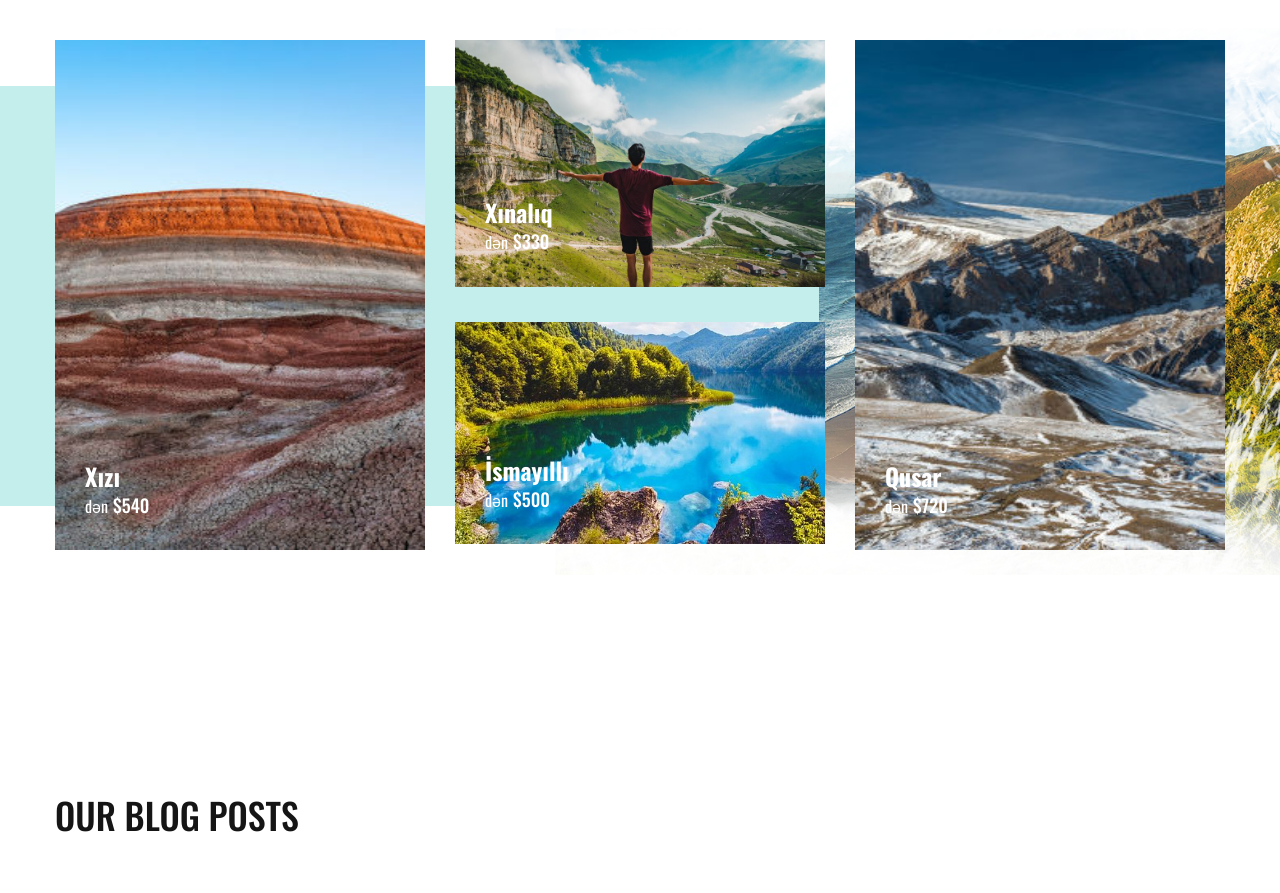
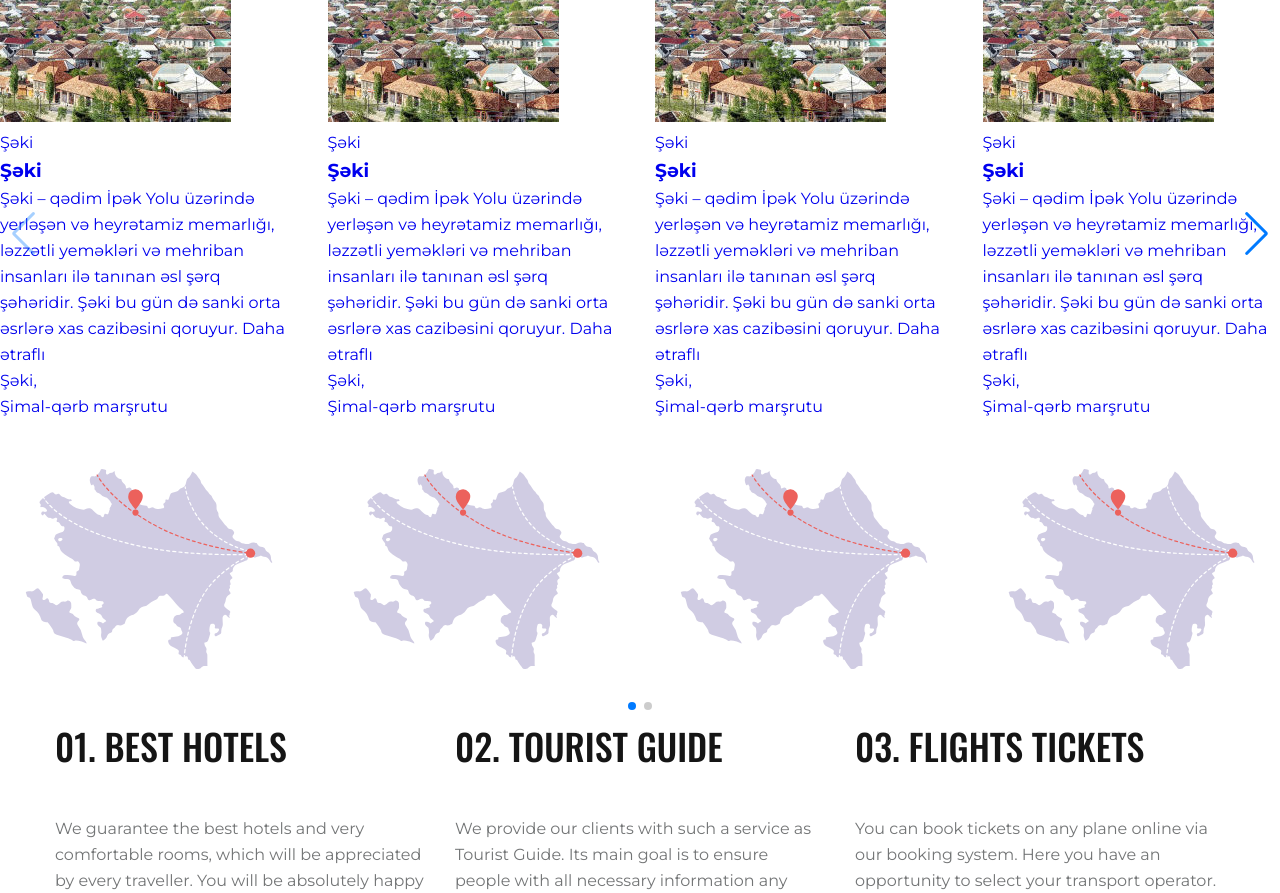
Before and after one commit to FeridQarayev/beautiful_places_app, a React (Create React App) app in the folder client/: page / in a window 1280 px wide. Shown: the part 1900-2793 px from the top of the page. Built offline with nearby package versions, Linux system fonts and the light colour scheme.

Commit message:
regions slider html

```diff
--- a/client/src/components/base/region-slider/index.tsx
+++ b/client/src/components/base/region-slider/index.tsx
@@ -1,11 +1,177 @@
 import React from 'react';
+import { Link } from 'react-router-dom';
+import { Pagination, Navigation } from 'swiper';
+import { Swiper, SwiperSlide } from 'swiper/react';
+import 'swiper/css';
+import 'swiper/css/pagination';
+import 'swiper/css/navigation';
 import './style.css';
 
 function RegionSlider(): JSX.Element {
   return (
     <section className="region_slider">
       <div className="container">
-
+        <h2 className="title">
+          hara getmək <span>istəyirsiniz</span>
+        </h2>
+        <div className="slider">
+          <Swiper
+            navigation={true}
+            slidesPerView={4}
+            spaceBetween={30}
+            pagination={{
+              clickable: true,
+            }}
+            modules={[Pagination, Navigation]}
+            className="mySwiper"
+          >
+            <SwiperSlide>
+              <Link to={'#'}>
+                <div className="region">
+                  <div className="region_media">
+                    <img src={require('../../../images/regions/0ce5ef85-75b1-441e-a6eb-6b24bfacc3f9.jpg')} alt="" />
+                    <p>Şəki</p>
+                  </div>
+                  <div className="region_hover">
+                    <div className="region_up"></div>
+                    <div className="region_down">
+                      <h3>Şəki</h3>
+                      <p>
+                        Şəki – qədim İpək Yolu üzərində yerləşən və heyrətamiz memarlığı, ləzzətli yeməkləri və mehriban
+                        insanları ilə tanınan əsl şərq şəhəridir. Şəki bu gün də sanki orta əsrlərə xas cazibəsini
+                        qoruyur. <span>Daha ətraflı</span>
+                      </p>
+                      <div className="region_footer">
+                        <p className="region_footer_left">
+                          Şəki, <br /> Şimal-qərb marşrutu
+                        </p>
+                        <div className="region_footer_right">
+                          <img src={require('../../../svgs/78539c41-929d-48cb-97d0-2262158385f4.svg')} alt="" />
+                        </div>
+                      </div>
+                    </div>
+                  </div>
+                </div>
+              </Link>
+            </SwiperSlide>
+            <SwiperSlide>
+              <Link to={'#'}>
+                <div className="region">
+                  <div className="region_media">
+                    <img src={require('../../../images/regions/0ce5ef85-75b1-441e-a6eb-6b24bfacc3f9.jpg')} alt="" />
+                    <p>Şəki</p>
+                  </div>
+                  <div className="region_hover">
+                    <div className="region_up"></div>
+                    <div className="region_down">
+                      <h3>Şəki</h3>
+                      <p>
+                        Şəki – qədim İpək Yolu üzərində yerləşən və heyrətamiz memarlığı, ləzzətli yeməkləri və mehriban
+                        insanları ilə tanınan əsl şərq şəhəridir. Şəki bu gün də sanki orta əsrlərə xas cazibəsini
+                        qoruyur. <span>Daha ətraflı</span>
+                      </p>
+                      <div className="region_footer">
+                        <p className="region_footer_left">
+                          Şəki, <br /> Şimal-qərb marşrutu
+                        </p>
+                        <div className="region_footer_right">
+                          <img src={require('../../../svgs/78539c41-929d-48cb-97d0-2262158385f4.svg')} alt="" />
+                        </div>
+                      </div>
+                    </div>
+                  </div>
+                </div>
+              </Link>
+            </SwiperSlide>
+            <SwiperSlide>
+              <Link to={'#'}>
+                <div className="region">
+                  <div className="region_media">
+                    <img src={require('../../../images/regions/0ce5ef85-75b1-441e-a6eb-6b24bfacc3f9.jpg')} alt="" />
+                    <p>Şəki</p>
+                  </div>
+                  <div className="region_hover">
+                    <div className="region_up"></div>
+                    <div className="region_down">
+                      <h3>Şəki</h3>
+                      <p>
+                        Şəki – qədim İpək Yolu üzərində yerləşən və heyrətamiz memarlığı, ləzzətli yeməkləri və mehriban
+                        insanları ilə tanınan əsl şərq şəhəridir. Şəki bu gün də sanki orta əsrlərə xas cazibəsini
+                        qoruyur. <span>Daha ətraflı</span>
+                      </p>
+                      <div className="region_footer">
+                        <p className="region_footer_left">
+                          Şəki, <br /> Şimal-qərb marşrutu
+                        </p>
+                        <div className="region_footer_right">
+                          <img src={require('../../../svgs/78539c41-929d-48cb-97d0-2262158385f4.svg')} alt="" />
+                        </div>
+                      </div>
+                    </div>
+                  </div>
+                </div>
+              </Link>
+            </SwiperSlide>
+            <SwiperSlide>
+              <Link to={'#'}>
+                <div className="region">
+                  <div className="region_media">
+                    <img src={require('../../../images/regions/0ce5ef85-75b1-441e-a6eb-6b24bfacc3f9.jpg')} alt="" />
+                    <p>Şəki</p>
+                  </div>
+                  <div className="region_hover">
+                    <div className="region_up"></div>
+                    <div className="region_down">
+                      <h3>Şəki</h3>
+                      <p>
+                        Şəki – qədim İpək Yolu üzərində yerləşən və heyrətamiz memarlığı, ləzzətli yeməkləri və mehriban
+                        insanları ilə tanınan əsl şərq şəhəridir. Şəki bu gün də sanki orta əsrlərə xas cazibəsini
+                        qoruyur. <span>Daha ətraflı</span>
+                      </p>
+                      <div className="region_footer">
+                        <p className="region_footer_left">
+                          Şəki, <br /> Şimal-qərb marşrutu
+                        </p>
+                        <div className="region_footer_right">
+                          <img src={require('../../../svgs/78539c41-929d-48cb-97d0-2262158385f4.svg')} alt="" />
+                        </div>
+                      </div>
+                    </div>
+                  </div>
+                </div>
+              </Link>
+            </SwiperSlide>
+            <SwiperSlide>
+              <Link to={'#'}>
+                <div className="region">
+                  <div className="region_media">
+                    <img src={require('../../../images/regions/0ce5ef85-75b1-441e-a6eb-6b24bfacc3f9.jpg')} alt="" />
+                    <p>Şəki</p>
+                  </div>
+                  <div className="region_hover">
+                    <div className="region_up"></div>
+                    <div className="region_down">
+                      <h3>Şəki</h3>
+                      <p>
+                        Şəki – qədim İpək Yolu üzərində yerləşən və heyrətamiz memarlığı, ləzzətli yeməkləri və mehriban
+                        insanları ilə tanınan əsl şərq şəhəridir. Şəki bu gün də sanki orta əsrlərə xas cazibəsini
+                        qoruyur. <span>Daha ətraflı</span>
+                      </p>
+                      <div className="region_footer">
+                        <p className="region_footer_left">
+                          Şəki, <br /> Şimal-qərb marşrutu
+                        </p>
+                        <div className="region_footer_right">
+                          <img src={require('../../../svgs/78539c41-929d-48cb-97d0-2262158385f4.svg')} alt="" />
+                        </div>
+                      </div>
+                    </div>
+                  </div>
+                </div>
+              </Link>
+            </SwiperSlide>
+          </Swiper>
+        </div>
       </div>
     </section>
   );
--- a/client/src/pages/base/home/index.tsx
+++ b/client/src/pages/base/home/index.tsx
@@ -3,6 +3,7 @@ import React, { useEffect } from 'react';
 import 'aos/dist/aos.css';
 import { Link } from 'react-router-dom';
 import Blogs from '../../../components/base/blog';
+import RegionSlider from '../../../components/base/region-slider';
 import HomeSlider from '../../../components/base/slider';
 import style from './style.module.scss';
 
@@ -59,6 +60,8 @@ function Home(): JSX.Element {
           </div>
         </div>
       </section>
+
+      <RegionSlider />
 
       <section className={style.advantages}>
         <div className={style.advantages__container}>
```
Also changed, not shown: client/src/images/regions/0ce5ef85-75b1-441e-a6eb-6b24bfacc3f9.jpg (added), client/src/svgs/78539c41-929d-48cb-97d0-2262158385f4.svg (added).
